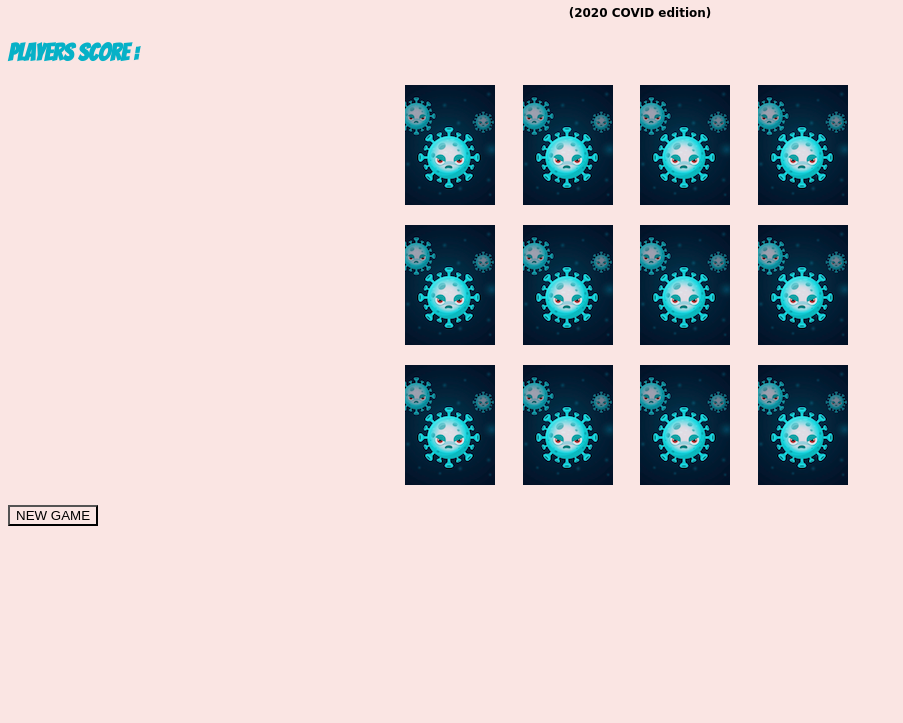
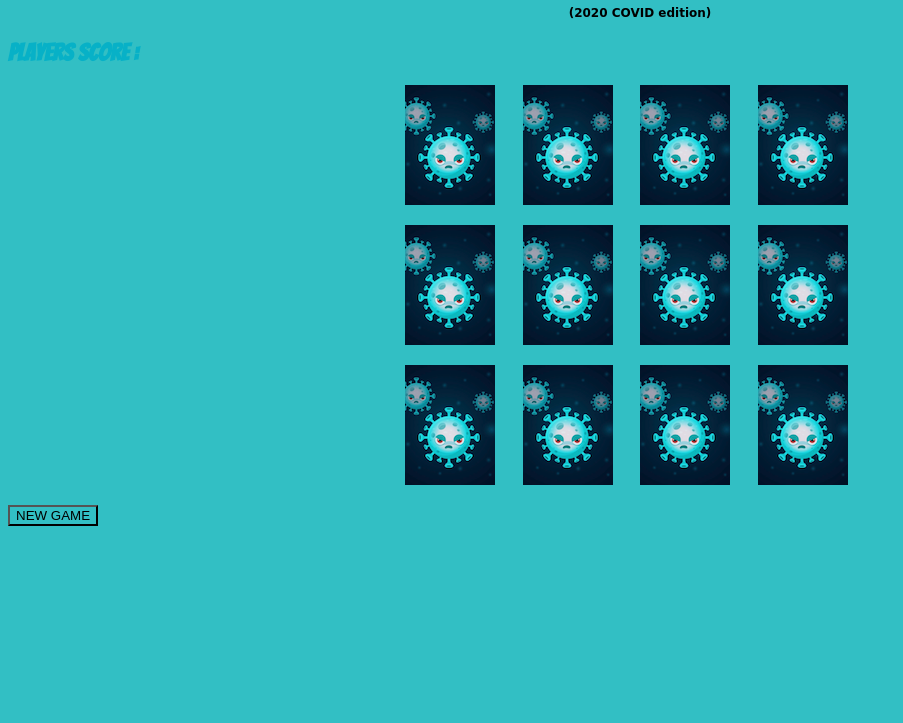
Before and after one commit to AngelaT623/flash-card-memory-game, a plain HTML site: page index.html in a window 1280 px wide. Shown: the part 77-800 px from the top of the page, without its empty margins (0-903 px from the left). Drawn offline with Linux system fonts and the light colour scheme; a web font is replaced by a local one.

Commit message:
changed background color

```diff
--- a/app.js
+++ b/app.js
@@ -69,7 +69,7 @@ function board() {
 * Card sorting
 **************/
 
-    // set a Math.random function to mix up cards
+// set a Math.random function to mix up cards
     cardsArray.sort(function () {
 	return 0.5 - Math.random();
 });
--- a/style.css
+++ b/style.css
@@ -1,5 +1,5 @@
 * {
-    background-color: rgb(250, 229, 227);
+    background-color: rgb(50, 191, 196);
 
 }
 .grid-container {
```
Also changed, not shown: 1 other file.
